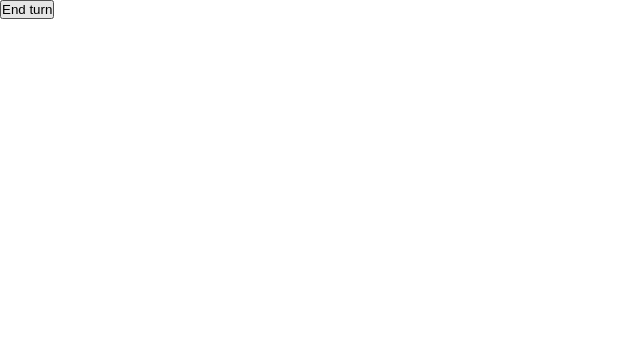
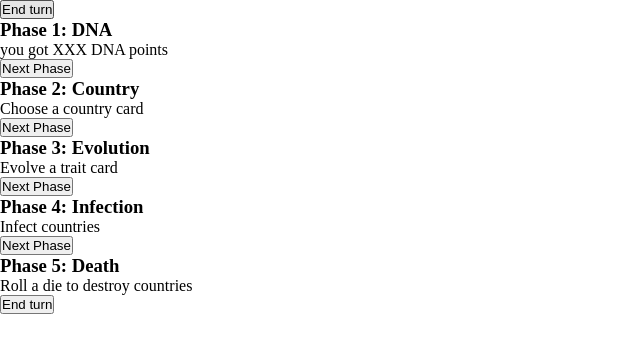
Before and after one commit to Ronkl14/plague-inc, a React (Create React App) app in the folder client/: page /game in a window 1280 px wide. Shown: the top 352 px of the page, without its empty margins (0-640 px from the left). Built offline with nearby package versions, Linux system fonts and the light colour scheme.

Commit message:
adding turn phases

```diff
--- a/client/src/components/Countries.js
+++ b/client/src/components/Countries.js
@@ -17,7 +17,7 @@ const Countries = () => {
   useEffect(() => {
     console.log(startingCountry);
     if (startingCountry.length !== 0) {
-      socket.emit("placeCountry", startingCountry[0][0], socket.id);
+      socket.emit("placeStartingCountry", startingCountry[0][0], socket.id);
     }
   }, [startingCountry]);
 
--- /dev/null
+++ b/client/src/components/TurnPhases.js
@@ -0,0 +1,51 @@
+import React from "react";
+import { useState, useEffect } from "react";
+import socket from "../utils/socket";
+import { usePlayerGlobalContext } from "../context/PlayerContext";
+
+const TurnPhases = () => {
+  const [currentPlayerTurn, setCurrentPlayerTurn] = useState(false);
+  const { currentPlayer } = usePlayerGlobalContext();
+
+  useEffect(() => {
+    if (currentPlayer.id === socket.id) {
+      setCurrentPlayerTurn(true);
+    }
+  }, [currentPlayer]);
+
+  useEffect(() => {
+    console.log(currentPlayerTurn);
+  }, [currentPlayerTurn]);
+
+  return (
+    <div>
+      <div>
+        <h3>Phase 1: DNA</h3>
+        <p>you got XXX DNA points</p>
+        <button disabled={!currentPlayerTurn}>Next Phase</button>
+      </div>
+      <div>
+        <h3>Phase 2: Country</h3>
+        <p>Choose a country card</p>
+        <button disabled={!currentPlayerTurn}>Next Phase</button>
+      </div>
+      <div>
+        <h3>Phase 3: Evolution</h3>
+        <p>Evolve a trait card</p>
+        <button disabled={!currentPlayerTurn}>Next Phase</button>
+      </div>
+      <div>
+        <h3>Phase 4: Infection</h3>
+        <p>Infect countries</p>
+        <button disabled={!currentPlayerTurn}>Next Phase</button>
+      </div>
+      <div>
+        <h3>Phase 5: Death</h3>
+        <p>Roll a die to destroy countries</p>
+      </div>
+      <button disabled={!currentPlayerTurn}>End turn</button>
+    </div>
+  );
+};
+
+export default TurnPhases;
--- a/client/src/components/index.js
+++ b/client/src/components/index.js
@@ -2,5 +2,6 @@ import PlayerArea from "./PlayerArea";
 import Countries from "./Countries";
 import Board from "./Board";
 import PlayerScores from "./PlayerScores";
+import TurnPhases from "./TurnPhases";
 
-export { PlayerArea, Countries, Board, PlayerScores };
+export { PlayerArea, Countries, Board, PlayerScores, TurnPhases };
--- a/client/src/pages/GameRoom.js
+++ b/client/src/pages/GameRoom.js
@@ -1,4 +1,10 @@
-import { PlayerArea, Countries, Board, PlayerScores } from "../components";
+import {
+  PlayerArea,
+  Countries,
+  Board,
+  PlayerScores,
+  TurnPhases,
+} from "../components";
 import { usePlayerGlobalContext } from "../context/PlayerContext";
 import { useEffect } from "react";
 import socket from "../utils/socket";
@@ -14,6 +20,7 @@ const GameRoom = () => {
   return (
     <>
       <PlayerScores />
+      <TurnPhases />
       <PlayerArea />
       <Countries />
       <Board />
```
Also changed, not shown: 1 other file (tests, documents, lock files or other folders).
